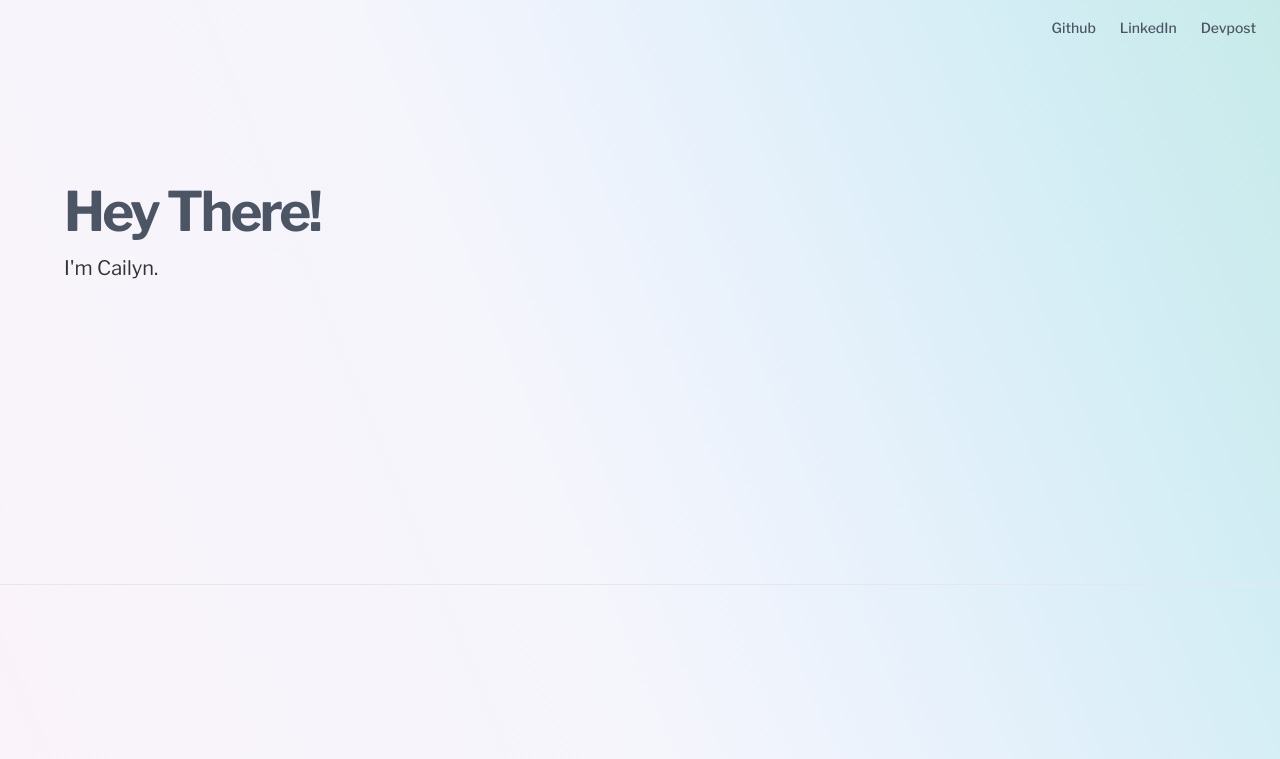
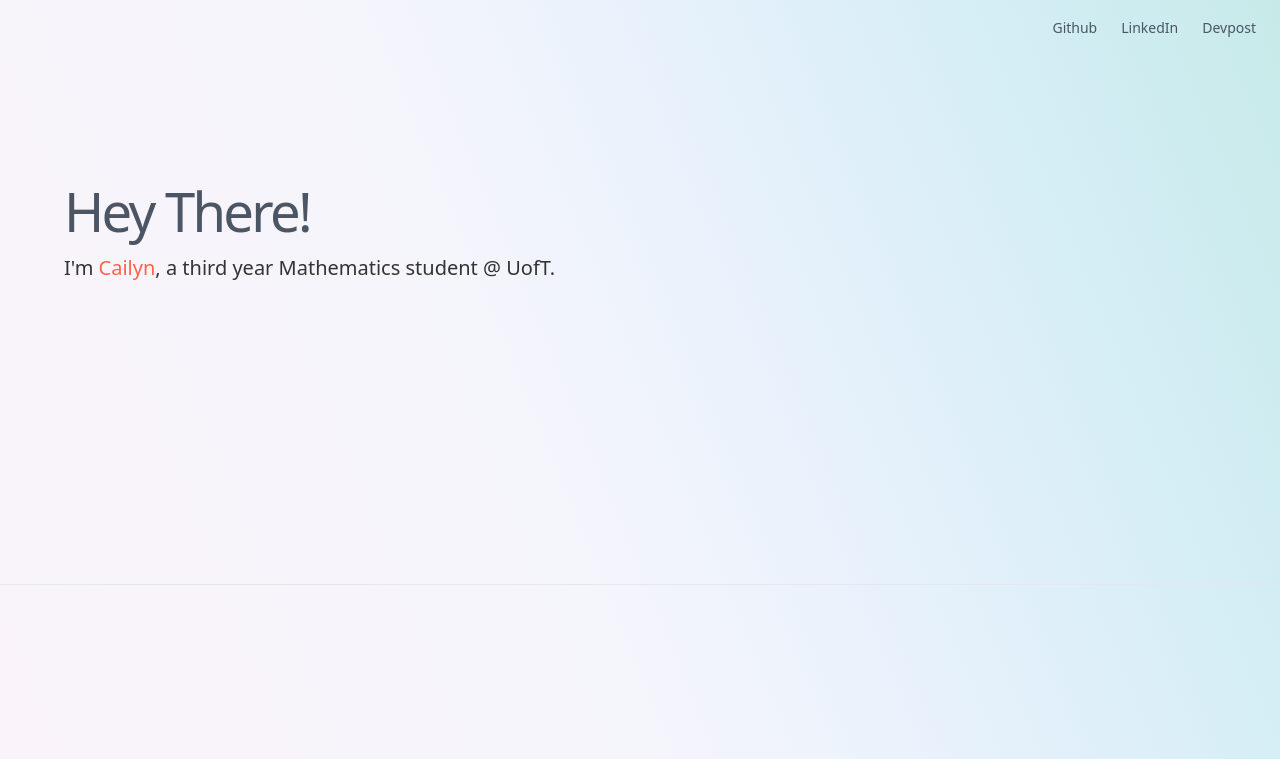
Before and after one commit to cailynhk/cailynwebsite, a Next.js app: page / in a window 1280 px wide. Shown: the top 759 px of the page. Built offline with nearby package versions, Linux system fonts and the light colour scheme.

Commit message:
font brainrot

```diff
--- a/app/layout.js
+++ b/app/layout.js
@@ -1,19 +1,10 @@
 // This is the root layout component for your Next.js app.
-// Learn more: https://nextjs.org/docs/app/building-your-application/routing/pages-and-layouts#root-layout-required
-
-import { Libre_Franklin } from 'next/font/google'
 import './styles.css'
-
-const libre_franklin = Libre_Franklin({
-  subsets: ['latin'],
-  display: 'swap',
-  variable: '--font-libre_franklin',
-})
 
 export default function Layout({ children }) {
   return (
     <html lang="en">
-      <body className={libre_franklin.variable}>
+      <body className="font-sans">  {/* You can remove 'font-sans' if you want the browser's default font */}
         {children}
       </body>
     </html>
--- a/app/styles.css
+++ b/app/styles.css
@@ -2,10 +2,11 @@
 @import 'tailwindcss/components';
 @import 'tailwindcss/utilities';
 
+/* Remove custom font family if you want the default font */
 body {
-  font-family: var(--font-libre_franklin), sans-serif;
+  /* font-family: var(--font-libre_franklin), sans-serif;  Remove this line */
 }
 
 h1, h2, h3, h4, h5, h6 {
-  font-family: var(--font-libre_franklin), sans-serif;
+  /* font-family: var(--font-libre_franklin), sans-serif;  Remove this line */
 }
--- a/components/component/component.jsx
+++ b/components/component/component.jsx
@@ -38,12 +38,12 @@ export function Component() {
               className="grid max-w-[1300px] mx-auto gap-4 px-4 sm:px-6 md:px-10 md:grid-cols-2 md:gap-16">
               <div>
                 <h1
-                  className="lg:leading-tighter text-3xl font-bold tracking-tighter sm:text-4xl md:text-5xl xl:text-[3.4rem] 2xl:text-[3.75rem] text-[#4b5563]">
+                  className="lg:leading-tighter text-3xl font-medium tracking-tighter sm:text-4xl md:text-5xl xl:text-[3.4rem] 2xl:text-[3.75rem] text-[#4b5563]">
                   Hey There!
                 </h1>
                 <p
                   className="mx-auto max-w-[700px] text-[#333] md:text-xl dark:text-gray-400 mt-4"> {/* Add margin-top */}
-                  I'm Cailyn.
+                  I'm <span className="text-[#FF6347]">Cailyn</span>, a third year Mathematics student @ UofT.
                 </p>
               </div>
 
--- a/package.json
+++ b/package.json
@@ -14,10 +14,10 @@
     "class-variance-authority": "^0.7.0",
     "clsx": "^2.1.1",
     "lucide-react": "^0.390.0",
-    "next": "14.2.3",
+    "next": "^14.2.13",
     "punycode": "^2.3.1",
-    "react": "^18",
-    "react-dom": "^18",
+    "react": "^18.3.1",
+    "react-dom": "^18.3.1",
     "tailwind-merge": "^2.3.0",
     "tailwindcss-animate": "^1.0.7"
   },
```
Also changed, not shown: 1 other file (tests, documents, lock files or other folders).
